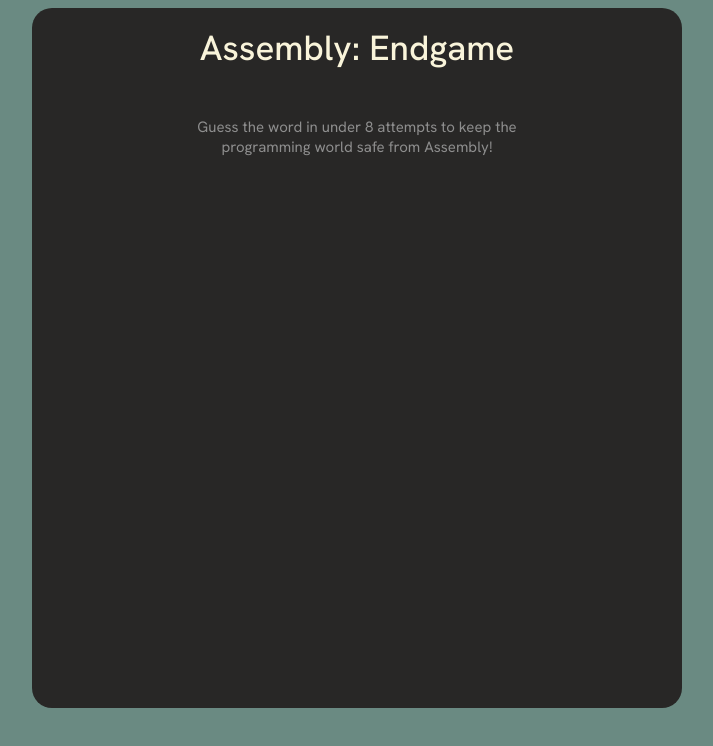
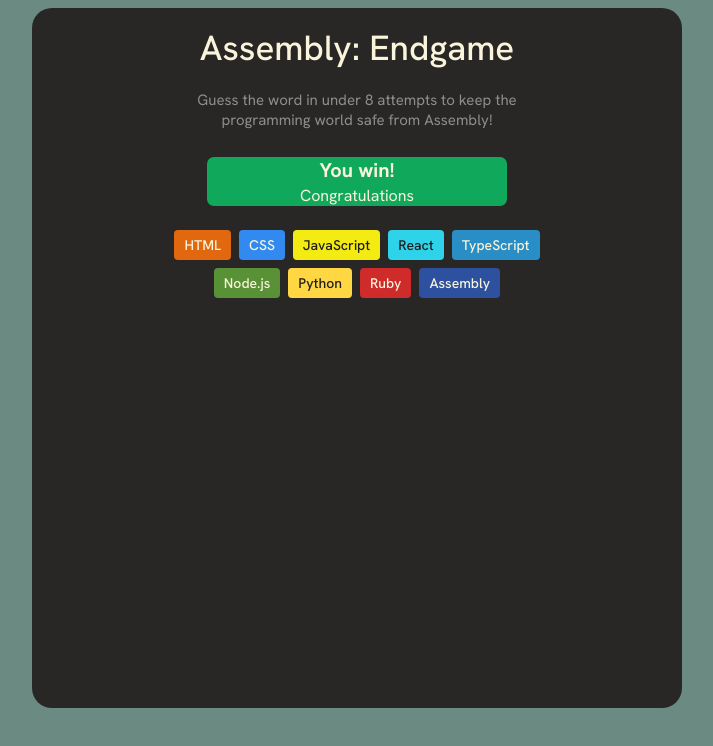
Before and after one commit to DarshWala/Assembly-Endgame, a React (Vite) app: page / in a window 1280 px wide. Shown: the top 746 px of the page, without its empty margins (283-996 px from the left). Built offline with nearby package versions, Linux system fonts and the light colour scheme.

Commit message:
Added hardcoded status and languages list

```diff
--- a/components/GameContainer.jsx
+++ b/components/GameContainer.jsx
@@ -1,10 +1,21 @@
 import GameInfo from "./GameInfo"
+import Status from "./Status"
+import LanguagesChips from "./LanguagesChips"
+import { languages } from "./languages"
 
 export default function GameContainer(){
     return (
         <>
             <div className="game-container">
                 <GameInfo/>
+                <Status />
+                <div className="languages-container">
+                    {
+                        languages.map((lang, index) =>
+                            <LanguagesChips key={index} name={lang.name} bgColor={lang.backgroundColor} color={lang.color} />
+                        )
+                    }
+                </div>
             </div>
         </>
     )
--- a/components/GameInfo.jsx
+++ b/components/GameInfo.jsx
@@ -1,11 +1,11 @@
 export default function GameInfo() {
   return (
-    <>
+    <header>
       <h1 className="heading">Assembly: Endgame</h1>
       <p className="description">
         Guess the word in under 8 attempts to keep the <br />
         programming world safe from Assembly!
       </p>
-    </>
+    </header>
   );
 }
--- /dev/null
+++ b/components/LanguagesChips.jsx
@@ -0,0 +1,14 @@
+
+export default function LanguagesChips(props){
+    const styles = {
+        backgroundColor : props.bgColor,
+        color : props.color
+    }
+    return(
+        <>
+            {/* <div className="chip"> */}
+                <div className="chip" style={styles} >{props.name}</div>
+            {/* </div> */}
+        </>
+    )
+}
--- /dev/null
+++ b/components/Status.jsx
@@ -0,0 +1,10 @@
+export default function Status(){
+    return (
+        <main>
+            <div className="status">
+                <h2>You win!</h2>
+                <p>Congratulations</p>
+            </div>
+        </main>
+    )
+}
--- /dev/null
+++ b/components/languages.js
@@ -0,0 +1,47 @@
+export const languages = [
+    {
+        name: "HTML",
+        backgroundColor: "#E2680F",
+        color: "#F9F4DA",
+    },
+    {
+        name: "CSS",
+        backgroundColor: "#328AF1",
+        color: "#F9F4DA",
+    },
+    {
+        name: "JavaScript",
+        backgroundColor: "#F4EB13",
+        color: "#1E1E1E",
+    },
+    {
+        name: "React",
+        backgroundColor: "#2ED3E9",
+        color: "#1E1E1E",
+    },
+    {
+        name: "TypeScript",
+        backgroundColor: "#298EC6",
+        color: "#F9F4DA",
+    },
+    {
+        name: "Node.js",
+        backgroundColor: "#599137",
+        color: "#F9F4DA",
+    },
+    {
+        name: "Python",
+        backgroundColor: "#FFD742",
+        color: "#1E1E1E",
+    },
+    {
+        name: "Ruby",
+        backgroundColor: "#D02B2B",
+        color: "#F9F4DA",
+    },
+    {
+        name: "Assembly",
+        backgroundColor: "#2D519F",
+        color: "#F9F4DA",
+    },
+]
--- a/src/index.css
+++ b/src/index.css
@@ -18,7 +18,8 @@
     flex-direction: column;
     align-items: center;
     text-align: center;
-    gap: 12px   ;
+    gap: 12px;
+
 }
 
 .heading{
@@ -34,3 +35,39 @@
     font-size: 15px;
     color: #8e8e8e;
 }
+
+.status{
+    background-color: #10A95B;
+    width: 300px;
+    height: auto;
+    min-height: 20px;
+    border-radius: 7px;
+}
+
+.status > h2{
+    color: #F9F4DA;
+    font-size: 20px;
+    margin: 0;
+}
+
+.status > p{
+    color: #F9F4DA;
+    font-size: 1rem;
+    margin: 2px;
+}
+
+.languages-container{
+    display: flex;
+    flex-wrap: wrap;
+    justify-content: center;
+    gap: 8px;
+    max-width: 400px;
+    margin-top: 10px;
+}
+
+.chip {
+    padding: 6px 10px;
+    border-radius: 4px;
+    font-size: 14px;
+    font-weight: 500;
+}
```
